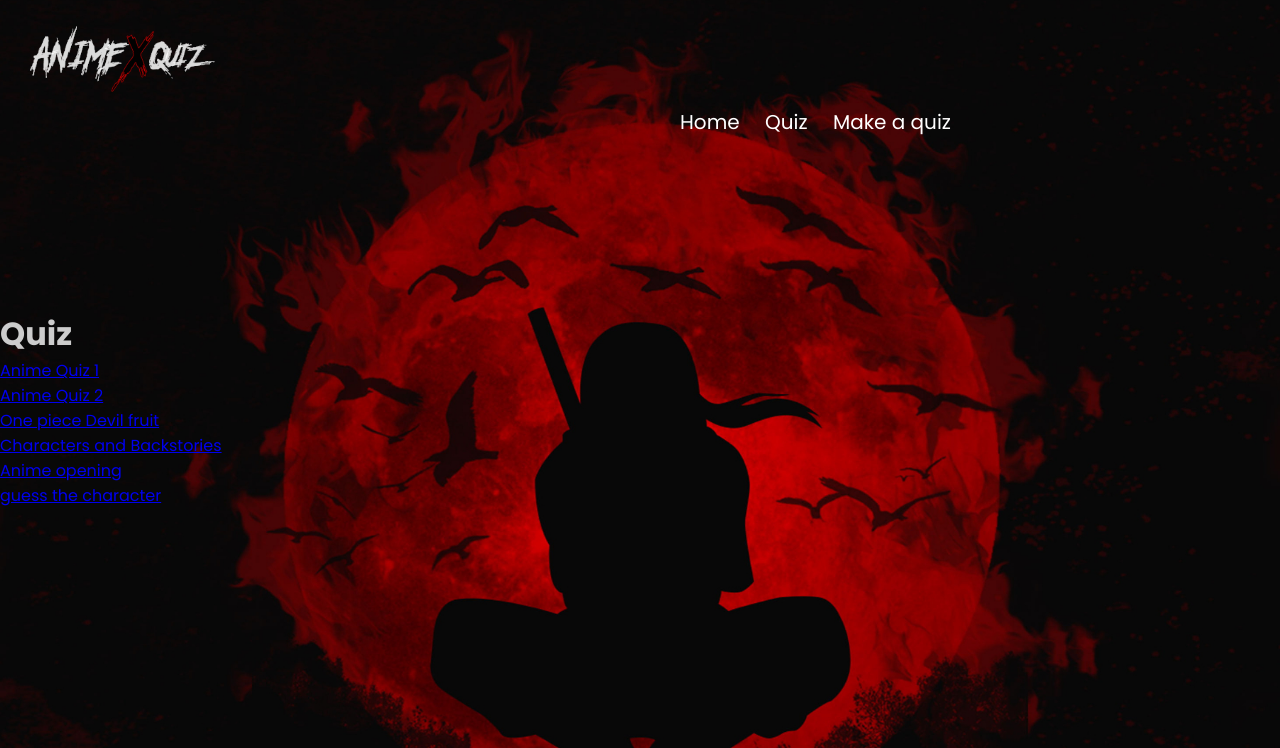
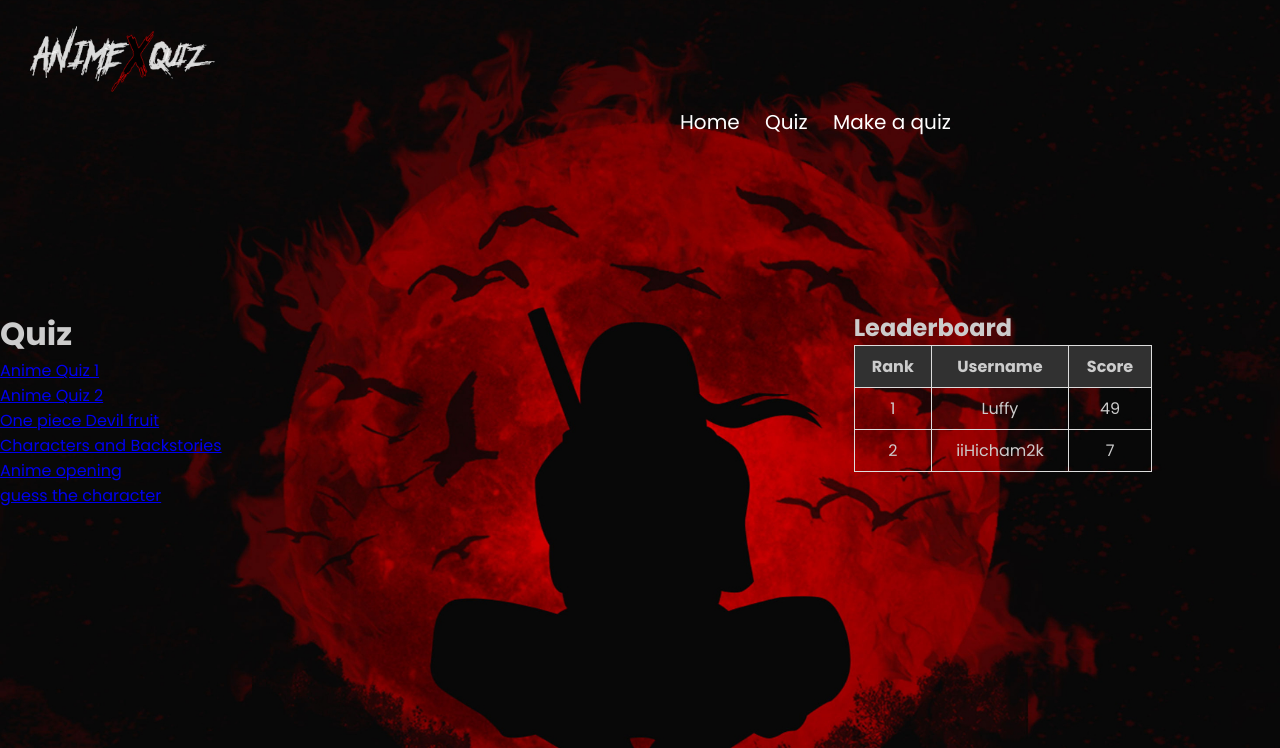
Before and after one commit to Loubna-ALFIDI/project_mvp, a Flask app: page /quiz in a window 1280 px wide; the page is wider, and only the part inside the window is pictured. Shown: the top 748 px of that part. Run offline with Flask 3, Linux system fonts and the light colour scheme; a user stored in the database is signed in; data comes from the database, SQL or seed files in the repository; parts of the project's set-up code (start-up, migrations or seed data) failed here and were passed over.

Commit message:
add leaderboard

```diff
--- a/project_mvp/Aquiz/routes.py
+++ b/project_mvp/Aquiz/routes.py
@@ -15,6 +15,7 @@ from Aquiz.models import User, Profile, Score, Quiz, Question, Option
 from flask_login import login_user, current_user, logout_user, login_required
 from flask import jsonify
 from sqlalchemy import desc
+from collections import defaultdict
 
 
 
@@ -41,6 +42,29 @@ def get_total_score():
     else:
         # Return 0 or handle the case when the user is not authenticated
         return 0  # You can adjust this based on your requirements
+
+
+def get_leaderboard_data():
+    leaderboard_data = {}
+    # Query database to retrieve scores ordered by score in descending order
+    scores = Score.query.order_by(Score.score.desc()).all()
+
+    # Populate the leaderboard data with unique users and their total scores
+    for score in scores:
+        if score.user_id not in leaderboard_data:
+            leaderboard_data[score.user_id] = 0
+
+        # Accumulate the total score for each user
+        leaderboard_data[score.user_id] += score.score
+
+    return leaderboard_data
+
+
+def get_username(user_id):
+    user = User.query.get(user_id)
+    if user:
+        return user.username
+    return "Unknown User"
 
 
 @app.route('/')
@@ -165,7 +189,8 @@ def account():
 def quiz():
     total_score = get_total_score()
     quizzes = Quiz.query.all()
-    return render_template('quiz.html', title='Quiz', quizzes=quizzes, total_score=total_score)
+    leaderboard_data = get_leaderboard_data()
+    return render_template('quiz.html', title='Quiz', quizzes=quizzes, total_score=total_score, leaderboard_data=leaderboard_data, get_username=get_username)
 
 
 @app.route('/quiz/<int:quiz_id>', methods=['GET', 'POST'])
--- /dev/null
+++ b/project_mvp/Aquiz/static/styles/quizpage.css
@@ -0,0 +1,35 @@
+.container2 .content-wrapper {
+    display: flex; /* Use flexbox to align items horizontally */
+  }
+
+  /* Styles for the quizzes column */
+  .container2 .quizzes-column {
+    flex: 2; /* Make the quizzes column take up 50% of the container2 width */
+    margin-right: 1px; /* Add some space between the two columns */
+  }
+
+  /* Styles for the leaderboard column */
+  .container2 .leaderboard-column {
+    flex: 1; /* Make the leaderboard column take up 50% of the container2 width */
+  }
+
+  /* Style the leaderboard table */
+  .container2 .leaderboard-table {
+    width: 70%;
+    border-collapse: collapse;
+  }
+
+  /* Style the table header */
+  .container2 .leaderboard-table th {
+    background-color: #313131;
+    border: 1px solid #ddd;
+    padding: 8px;
+    text-align: center;
+  }
+
+  /* Style the table rows */
+  .container2 .leaderboard-table td {
+    border: 1px solid #ddd;
+    padding: 8px;
+    text-align: center;
+  }
--- a/project_mvp/Aquiz/templates/layout.html
+++ b/project_mvp/Aquiz/templates/layout.html
@@ -9,6 +9,7 @@
     <link rel="stylesheet" href="../static/styles/postsstyel.css">
     <link rel="stylesheet" href="../static/styles/profilestyle.css">
     <link rel="stylesheet" href="../static/styles/alertmsg.css">
+    <link rel="stylesheet" href="../static/styles/quizpage.css">
 
 </head>
 <body>
--- a/project_mvp/Aquiz/templates/quiz.html
+++ b/project_mvp/Aquiz/templates/quiz.html
@@ -1,9 +1,40 @@
 {% extends "layout.html" %}
 {% block content %}
+<div class="container2">
+  <div class="content-wrapper">
+    <div class="quizzes-column">
       <h1>Quiz</h1>
       <ul>
         {% for quiz in quizzes %}
           <li><a href="{{ url_for('quiz_questions', quiz_id=quiz.id) }}">{{ quiz.title }}</a></li>
         {% endfor %}
       </ul>
+    </div>
+    <div class="leaderboard-column">
+      <h2>Leaderboard</h2>
+      <table class="leaderboard-table">
+        <thead>
+          <tr>
+            <th>Rank</th>
+            <th>Username</th>
+            <th>Score</th>
+          </tr>
+        </thead>
+        <tbody>
+          {% set rank= namespace(value=1) %}
+          {% for user_id, score in leaderboard_data.items() %}
+            {% if rank.value < 6 %}
+            <tr>
+              <td>{{ rank.value }}</td>
+              {% set rank.value = rank.value + 1 %}
+              <td>{{ get_username(user_id) }}</td>
+              <td>{{ score }}</td>
+            </tr>
+            {% endif %}
+          {% endfor %}
+        </tbody>
+      </table>
+    </div>
+  </div>
+</div>
 {% endblock %}
```
Lines whose indentation alone changed are shown as unchanged.
